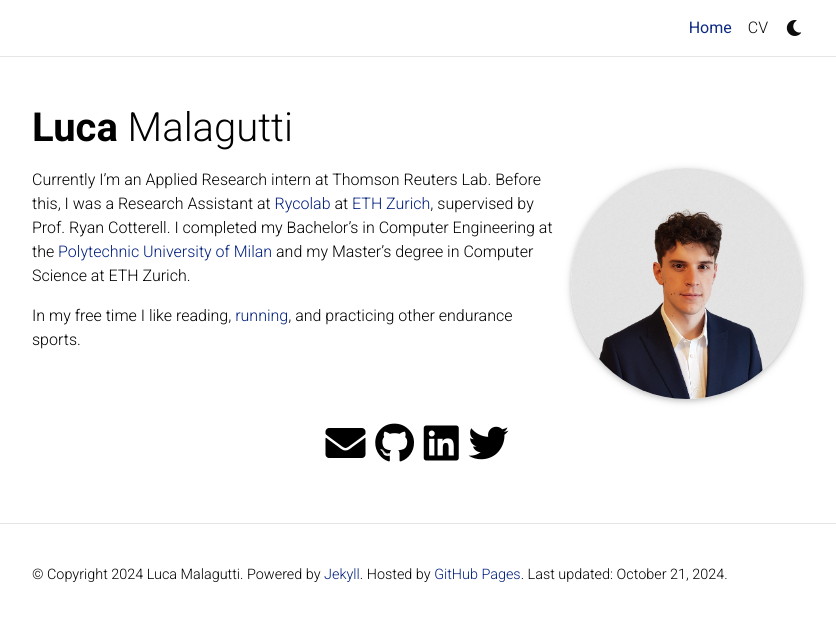
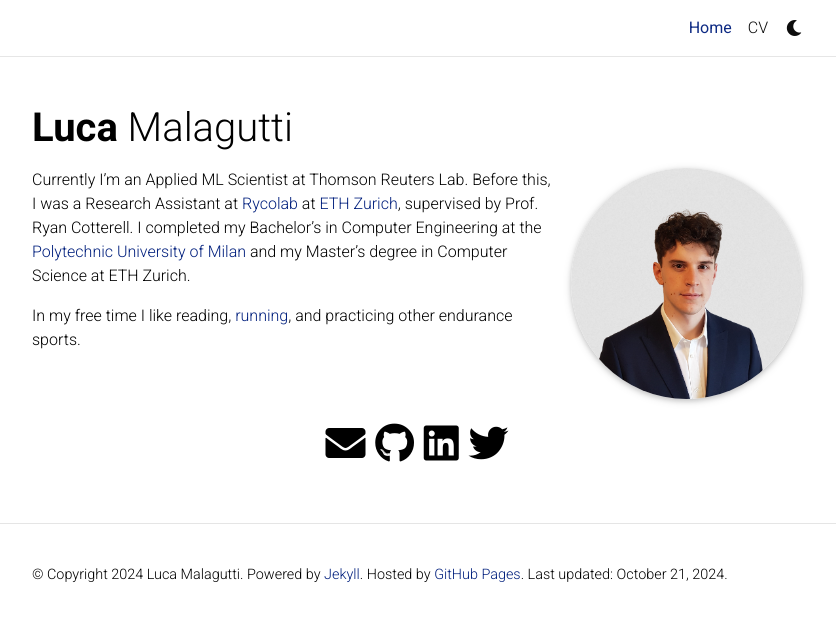
Before and after one commit to LucaMalagutti/LucaMalagutti.github.io, a Jekyll site: the page built from _pages/about.md, in a window 1280 px wide. Shown: the top 621 px of the page, without its empty margins (223-1059 px from the left). Built offline with Jekyll 4.4.1, drawn with Linux system fonts in a browser that asks for light colours; full-size pictures stand in for the smaller copies a plugin makes; comment, search, counter and statistics services are not loaded; a style sheet for code colours, icons or effects is not loaded.

Commit message:
update status

```diff
--- a/_pages/about.md
+++ b/_pages/about.md
@@ -15,6 +15,6 @@ selected_papers: false # includes a list of papers marked as "selected={true}"
 social: true  # includes social icons at the bottom of the page
 ---
 
-Currently I'm an Applied Research intern at Thomson Reuters Lab. Before this, I was a Research Assistant at [Rycolab](https://rycolab.io/) at [ETH Zurich](https://ethz.ch/en.html), supervised by Prof. Ryan Cotterell. I completed my Bachelor's in Computer Engineering at the [Polytechnic University of Milan](https://polimi.it/en) and my Master's degree in Computer Science at ETH Zurich.
+Currently I'm an Applied ML Scientist at Thomson Reuters Lab. Before this, I was a Research Assistant at [Rycolab](https://rycolab.io/) at [ETH Zurich](https://ethz.ch/en.html), supervised by Prof. Ryan Cotterell. I completed my Bachelor's in Computer Engineering at the [Polytechnic University of Milan](https://polimi.it/en) and my Master's degree in Computer Science at ETH Zurich.
 
 In my free time I like reading, [running](https://www.strava.com/athletes/28181213), and practicing other endurance sports.
```
Also changed, not shown: 1 other file.
